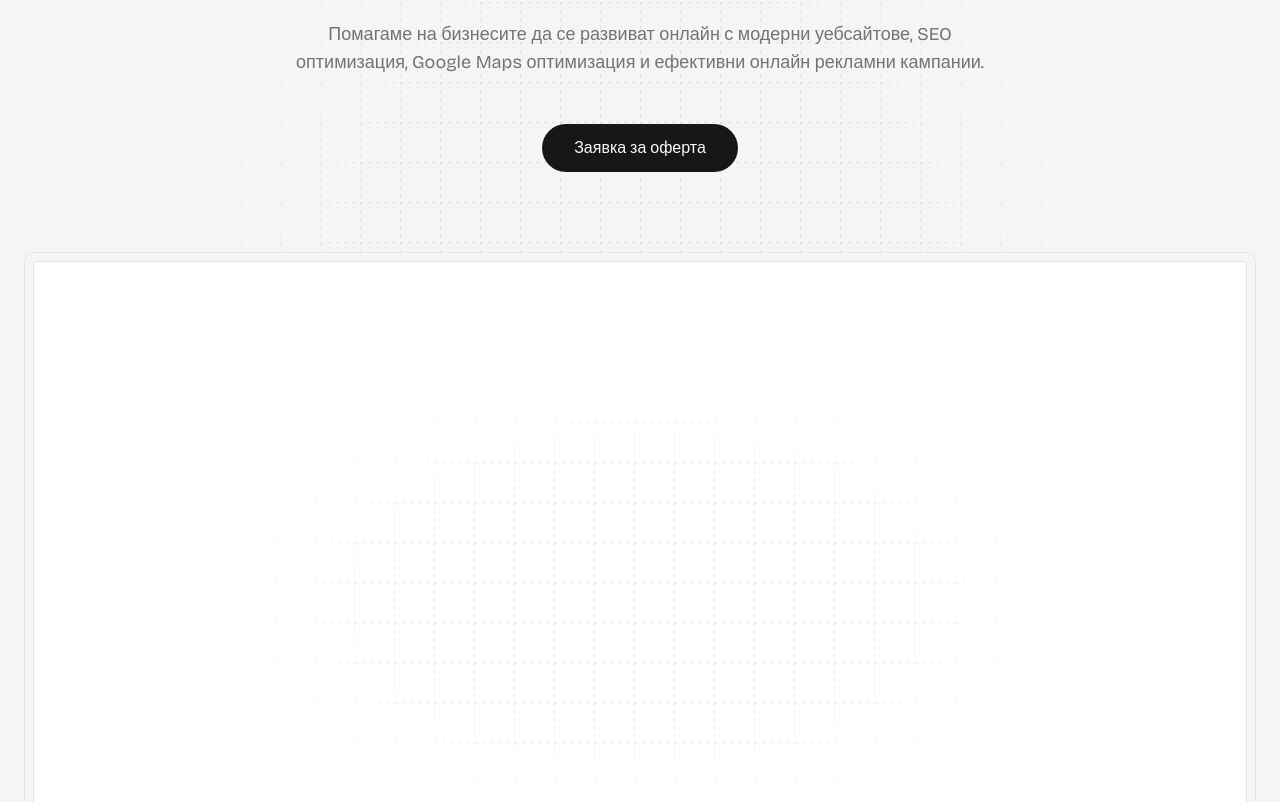
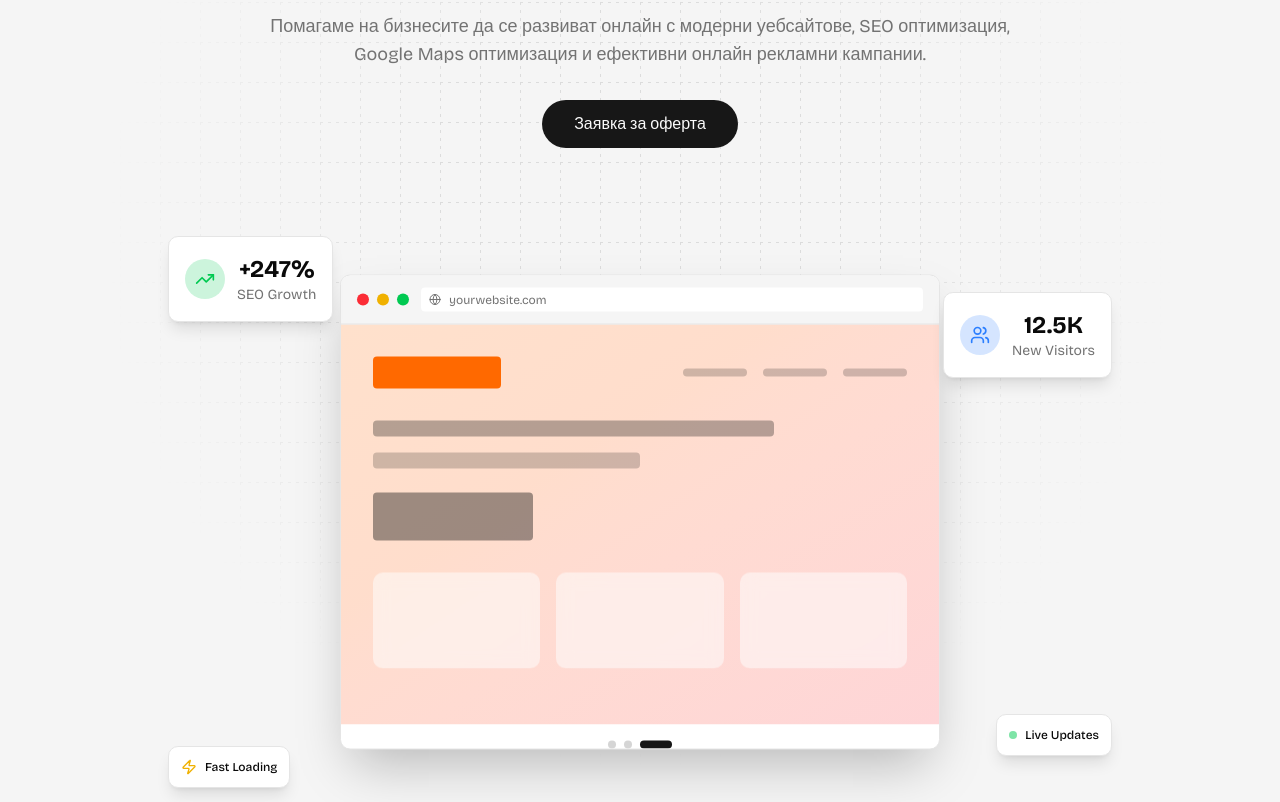
Before and after one commit to SinceSeven/SinceSeven, a Next.js app: page / in a window 1280 px wide. Shown: the part 398-1200 px from the top of the page. Built offline with nearby package versions, Linux system fonts and the light colour scheme.

Commit message:
new animation in hero

```diff
--- a/components/hero.tsx
+++ b/components/hero.tsx
@@ -1,74 +1,187 @@
+"use client";
+
+import { useEffect, useState } from "react";
+import { TrendingUp, Users, Globe, Zap } from "lucide-react";
 import { Button } from "./ui/button";
 
 export function Hero() {
+  const [activeIndex, setActiveIndex] = useState(0);
+
+  useEffect(() => {
+    const interval = setInterval(() => {
+      setActiveIndex((prev) => (prev + 1) % 3);
+    }, 3000);
+    return () => clearInterval(interval);
+  }, []);
+
+  const websites = [
+    {
+      title: "E-Commerce Platform",
+      color: "from-blue-500/20 to-cyan-500/20",
+      accentColor: "bg-blue-500",
+    },
+    {
+      title: "Corporate Website",
+      color: "from-purple-500/20 to-pink-500/20",
+      accentColor: "bg-purple-500",
+    },
+    {
+      title: "Portfolio Site",
+      color: "from-orange-500/20 to-red-500/20",
+      accentColor: "bg-orange-500",
+    },
+  ];
+
   return (
-    <div className="min-h-[calc(100svh-4rem)] py-16 max-w-(--breakpoint-xl) mx-auto text-center px-6">
-      <strong className="font-semibold text-muted-foreground/90">
+    <div className="min-h-[calc(100svh-4rem)] py-16 max-w-screen-xl mx-auto text-center px-4 sm:px-6 lg:px-8">
+      <strong className="font-semibold text-muted-foreground/90 text-sm sm:text-base">
         Развивайте бизнеса си онлайн
       </strong>
-      <h1 className="mt-5 max-w-3xl mx-auto text-4xl sm:text-5xl md:text-6xl leading-[1.1] font-semibold tracking-tighter text-balance">
+      <h1 className="mt-4 sm:mt-5 max-w-3xl mx-auto text-3xl sm:text-4xl md:text-5xl lg:text-6xl leading-[1.1] font-semibold tracking-tighter">
         Модерни уебсайтове и онлайн маркетинг от SinceSeven
       </h1>
-      <div className="mt-8 max-w-3xl mx-auto text-lg text-muted-foreground text-balance">
+      <div className="mt-4 sm:mt-6 max-w-3xl mx-auto text-sm sm:text-base md:text-lg text-muted-foreground">
         <p>
           Помагаме на бизнесите да се развиват онлайн с модерни уебсайтове, SEO
           оптимизация, Google Maps оптимизация и ефективни онлайн рекламни
           кампании.
         </p>
       </div>
-      <div className="mt-12 flex gap-4 justify-center">
+      <div className="mt-6 sm:mt-8 flex gap-3 sm:gap-4 justify-center">
         <Button size="lg">Заявка за оферта</Button>
       </div>
 
-      <div className="mt-20 aspect-video border rounded-lg bg-muted p-2">
-        <div className="bg-background h-full w-full rounded border relative">
-          <div
-            className="absolute inset-0 z-0"
-            style={{
-              backgroundImage: `
-        linear-gradient(to right, var(--border) 1px, transparent 1px),
-        linear-gradient(to bottom, var(--border) 1px, transparent 1px)
-      `,
-              backgroundSize: "20px 20px",
-              backgroundPosition: "0 0, 0 0",
-              maskImage: `
-       repeating-linear-gradient(
-              to right,
-              black 0px,
-              black 3px,
-              transparent 3px,
-              transparent 8px
-            ),
-            repeating-linear-gradient(
-              to bottom,
-              black 0px,
-              black 3px,
-              transparent 3px,
-              transparent 8px
-            ),
-          radial-gradient(ellipse 60% 60% at 50% 50%, #000 30%, transparent 70%)
-      `,
-              WebkitMaskImage: `
- repeating-linear-gradient(
-              to right,
-              black 0px,
-              black 3px,
-              transparent 3px,
-              transparent 8px
-            ),
-            repeating-linear-gradient(
-              to bottom,
-              black 0px,
-              black 3px,
-              transparent 3px,
-              transparent 8px
-            ),
-          radial-gradient(ellipse 60% 60% at 50% 50%, #000 30%, transparent 70%)
-      `,
-              maskComposite: "intersect",
-              WebkitMaskComposite: "source-in",
-            }}
-          />
+      <div className="mt-12 sm:mt-16 relative w-full max-w-5xl mx-auto h-[400px] sm:h-[500px] md:h-[600px]">
+        <div className="absolute top-6 left-2 sm:left-6 md:left-10 animate-float z-10">
+          <div className="bg-card border border-border rounded-lg p-3 sm:p-4 shadow-lg backdrop-blur-sm">
+            <div className="flex items-center gap-2 sm:gap-3">
+              <div className="h-8 w-8 sm:h-10 sm:w-10 rounded-full bg-green-500/20 flex items-center justify-center">
+                <TrendingUp className="h-4 w-4 sm:h-5 sm:w-5 text-green-500" />
+              </div>
+              <div>
+                <p className="text-lg sm:text-2xl font-bold">+247%</p>
+                <p className="text-xs sm:text-sm text-muted-foreground">
+                  SEO Growth
+                </p>
+              </div>
+            </div>
+          </div>
+        </div>
+
+        <div
+          className="absolute top-20 right-2 sm:right-6 md:right-10 animate-float z-10"
+          style={{ animationDelay: "1s" }}
+        >
+          <div className="bg-card border border-border rounded-lg p-3 sm:p-4 shadow-lg backdrop-blur-sm">
+            <div className="flex items-center gap-2 sm:gap-3">
+              <div className="h-8 w-8 sm:h-10 sm:w-10 rounded-full bg-blue-500/20 flex items-center justify-center">
+                <Users className="h-4 w-4 sm:h-5 sm:w-5 text-blue-500" />
+              </div>
+              <div>
+                <p className="text-lg sm:text-2xl font-bold">12.5K</p>
+                <p className="text-xs sm:text-sm text-muted-foreground">
+                  New Visitors
+                </p>
+              </div>
+            </div>
+          </div>
+        </div>
+
+        <div className="absolute top-1/2 left-1/2 -translate-x-1/2 -translate-y-1/2 w-[90%] sm:w-[95%] md:w-[600px]">
+          <div className="bg-card border border-border rounded-lg shadow-2xl overflow-hidden">
+            <div className="bg-muted border-b border-border px-3 py-2 sm:px-4 sm:py-3 flex items-center gap-2 sm:gap-3">
+              <div className="flex gap-1 sm:gap-2">
+                <div className="h-2 w-2 sm:h-3 sm:w-3 rounded-full bg-red-500" />
+                <div className="h-2 w-2 sm:h-3 sm:w-3 rounded-full bg-yellow-500" />
+                <div className="h-2 w-2 sm:h-3 sm:w-3 rounded-full bg-green-500" />
+              </div>
+              <div className="flex-1 bg-background rounded px-2 py-1 text-[10px] sm:text-xs text-muted-foreground flex items-center gap-1 sm:gap-2 truncate">
+                <Globe className="h-2 w-2 sm:h-3 sm:w-3" />
+                <span>yourwebsite.com</span>
+              </div>
+            </div>
+
+            <div className="relative h-[220px] sm:h-[300px] md:h-[400px] overflow-hidden">
+              {websites.map((site, index) => (
+                <div
+                  key={index}
+                  className={`absolute inset-0 transition-all duration-700 ${
+                    index === activeIndex
+                      ? "opacity-100 translate-x-0"
+                      : index < activeIndex
+                      ? "opacity-0 -translate-x-full"
+                      : "opacity-0 translate-x-full"
+                  }`}
+                >
+                  <div
+                    className={`h-full bg-gradient-to-br ${site.color} p-4 sm:p-8`}
+                  >
+                    <div className="flex items-center justify-between mb-4 sm:mb-8">
+                      <div
+                        className={`h-6 w-24 sm:h-8 sm:w-32 ${site.accentColor} rounded`}
+                      />
+                      <div className="flex gap-2 sm:gap-4">
+                        <div className="h-1.5 w-12 sm:h-2 sm:w-16 bg-foreground/20 rounded" />
+                        <div className="h-1.5 w-12 sm:h-2 sm:w-16 bg-foreground/20 rounded" />
+                        <div className="h-1.5 w-12 sm:h-2 sm:w-16 bg-foreground/20 rounded" />
+                      </div>
+                    </div>
+
+                    <div className="space-y-2 sm:space-y-4">
+                      <div className="h-3 w-3/4 sm:h-4 bg-foreground/30 rounded" />
+                      <div className="h-3 w-1/2 sm:h-4 bg-foreground/20 rounded" />
+                      <div className="h-10 w-36 sm:h-12 sm:w-40 bg-foreground/40 rounded mt-4 sm:mt-6" />
+                    </div>
+
+                    <div className="grid grid-cols-2 sm:grid-cols-3 gap-2 sm:gap-4 mt-4 sm:mt-8">
+                      <div className="h-20 sm:h-24 bg-background/50 rounded-lg backdrop-blur-sm" />
+                      <div className="h-20 sm:h-24 bg-background/50 rounded-lg backdrop-blur-sm" />
+                      <div className="hidden sm:block h-20 sm:h-24 bg-background/50 rounded-lg backdrop-blur-sm" />
+                    </div>
+                  </div>
+                </div>
+              ))}
+            </div>
+
+            <div className="flex justify-center gap-2 mt-2 sm:mt-4">
+              {websites.map((_, index) => (
+                <button
+                  key={index}
+                  onClick={() => setActiveIndex(index)}
+                  className={`h-2 rounded-full transition-all ${
+                    index === activeIndex
+                      ? "w-6 sm:w-8 bg-primary"
+                      : "w-2 bg-muted-foreground/30"
+                  }`}
+                  aria-label={`View website ${index + 1}`}
+                />
+              ))}
+            </div>
+          </div>
+        </div>
+
+        <div
+          className="absolute bottom-6 left-2 sm:left-6 md:left-10 animate-float"
+          style={{ animationDelay: "2s" }}
+        >
+          <div className="bg-card border border-border rounded-lg p-2 sm:p-3 shadow-lg backdrop-blur-sm">
+            <div className="flex items-center gap-1 sm:gap-2">
+              <Zap className="h-3 w-3 sm:h-4 sm:w-4 text-yellow-500" />
+              <p className="text-[10px] sm:text-xs font-medium">Fast Loading</p>
+            </div>
+          </div>
+        </div>
+
+        <div
+          className="absolute bottom-14 right-2 sm:right-6 md:right-10 animate-float"
+          style={{ animationDelay: "0.5s" }}
+        >
+          <div className="bg-card border border-border rounded-lg p-2 sm:p-3 shadow-lg backdrop-blur-sm">
+            <div className="flex items-center gap-1 sm:gap-2">
+              <div className="h-2 w-2 rounded-full bg-green-500 animate-pulse" />
+              <p className="text-[10px] sm:text-xs font-medium">Live Updates</p>
+            </div>
+          </div>
         </div>
       </div>
     </div>
```
